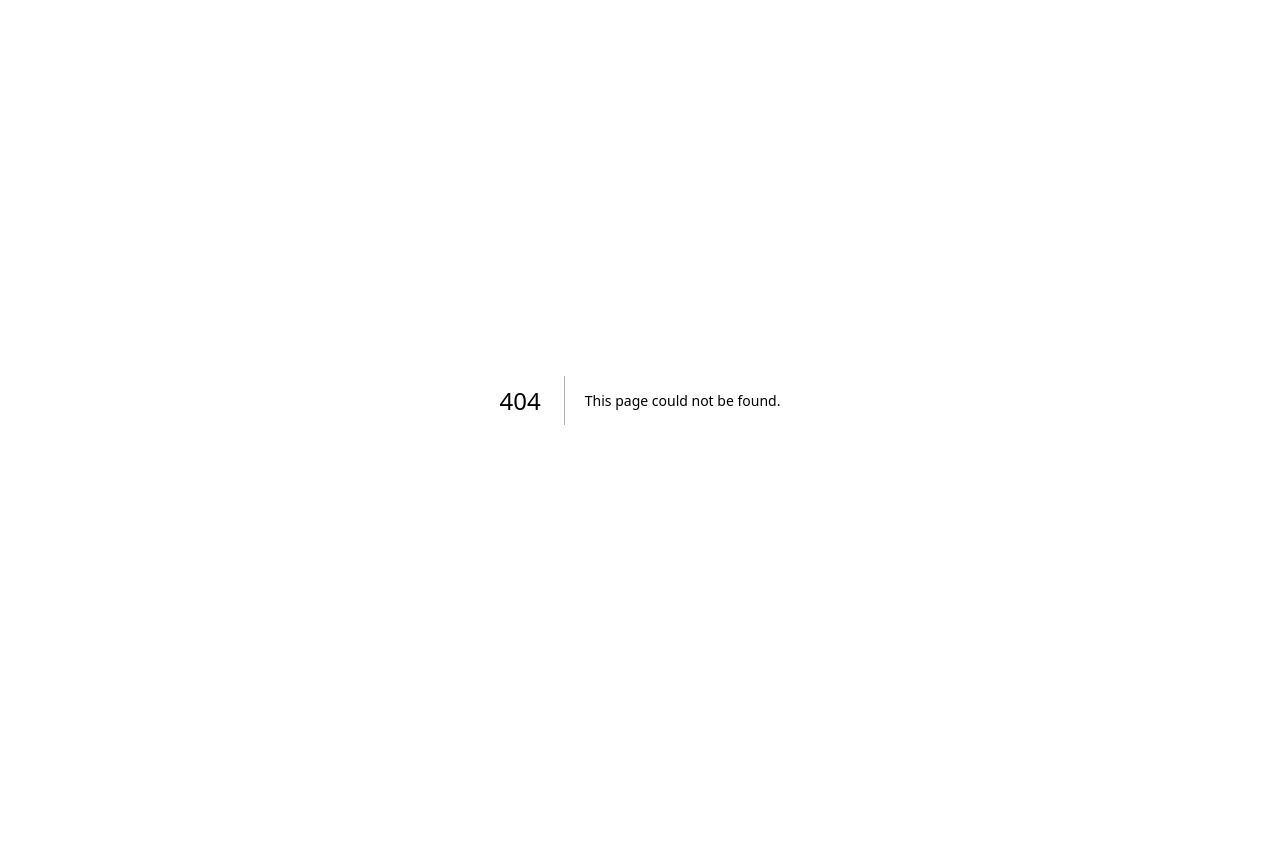
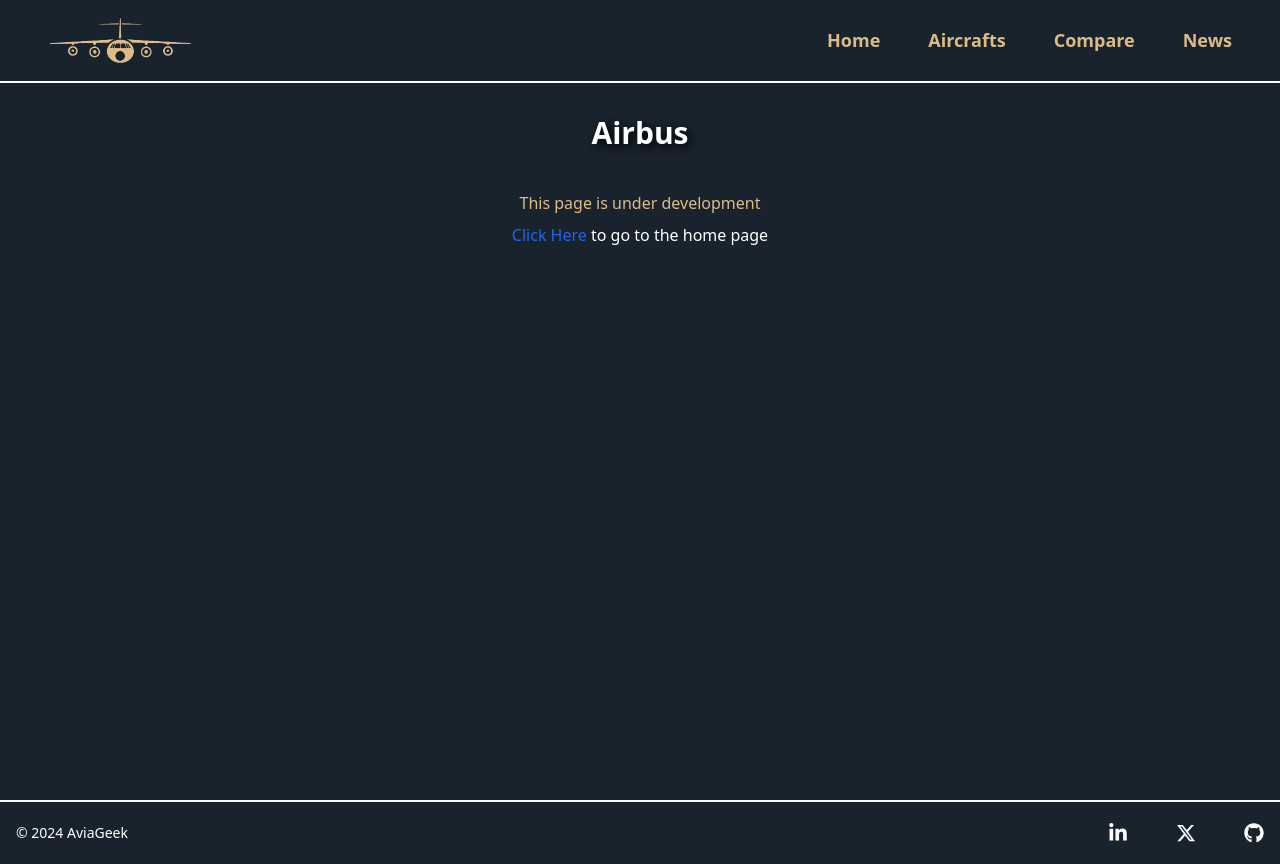
Before and after one commit to abhinavkarnatak-dev/AviaGeek, a Next.js app in the folder frontend/: page /pages/Airbus in a window 1280 px wide. Before the commit this address had no page. Before the commit the page ends 800 px from the top, so only its background shows below. Built offline with nearby package versions, Linux system fonts and the light colour scheme.

Commit message:
Added temp pages

```diff
--- a/frontend/app/page.js
+++ b/frontend/app/page.js
@@ -172,27 +172,31 @@
               name="Airbus-Logo"
               title="Airbus"
               desc="A global leader in innovative aircraft design and manufacturing."
-              pageroute="pages/Aircrafts"
+              pageroute="pages/Airbus"
             />
             <ManufacturerCard
               name="Boeing-Logo"
               title="Boeing"
               desc="A pioneering aerospace company renowned for its iconic airplanes."
+              pageroute="pages/Boeing"
             />
             <ManufacturerCard
               name="Embraer-Logo"
               title="Embraer"
               desc="A global leader in regional aircraft and aviation solutions."
+              pageroute="pages/Embraer"
             />
             <ManufacturerCard
               name="Mitsubishi-Logo"
               title="Mitsubishi Aircraft Corporation"
               desc="Leading innovator in advanced regional jet manufacturing."
+              pageroute="pages/Mitsubishi"
             />
             <ManufacturerCard
               name="Bombardier-Logo"
               title="Bombardier"
               desc="Leader in business jets and advanced aerospace solutions."
+              pageroute="pages/Bombardier"
             />
           </div>
         </div>
--- /dev/null
+++ b/frontend/app/pages/Airbus/page.js
@@ -0,0 +1,34 @@
+import Footer from "@/app/components/Footer";
+import Navbar from "@/app/components/Navbar";
+import Link from "next/link";
+import React from "react";
+
+const page = () => {
+  return (
+    <>
+      <div className="w-full h-screen bg-[#19232D] ">
+        <Navbar hasBorder={true} isTransparent={false} />
+        <div className="mt-8">
+          <h1
+            className="text-[#FFF] text-center text-2xl lg:text-3xl font-sans font-bold"
+            style={{ textShadow: "3px 3px 10px black" }}
+          >
+            Airbus
+          </h1>
+          <p className="text-[#DCBB87] text-center mt-10">
+            This page is under development
+          </p>
+          <p className="text-[#FFF] text-center mt-2">
+            <Link href="/" className="text-blue-600">
+              Click Here
+            </Link>{" "}
+            to go to the home page
+          </p>
+        </div>
+      </div>
+      <Footer />
+    </>
+  );
+};
+
+export default page;
--- /dev/null
+++ b/frontend/app/pages/Boeing/page.js
@@ -0,0 +1,34 @@
+import Footer from "@/app/components/Footer";
+import Navbar from "@/app/components/Navbar";
+import Link from "next/link";
+import React from "react";
+
+const page = () => {
+  return (
+    <>
+      <div className="w-full h-screen bg-[#19232D] ">
+        <Navbar hasBorder={true} isTransparent={false} />
+        <div className="mt-8">
+          <h1
+            className="text-[#FFF] text-center text-2xl lg:text-3xl font-sans font-bold"
+            style={{ textShadow: "3px 3px 10px black" }}
+          >
+            Boeing
+          </h1>
+          <p className="text-[#DCBB87] text-center mt-10">
+            This page is under development
+          </p>
+          <p className="text-[#FFF] text-center mt-2">
+            <Link href="/" className="text-blue-600">
+              Click Here
+            </Link>{" "}
+            to go to the home page
+          </p>
+        </div>
+      </div>
+      <Footer />
+    </>
+  );
+};
+
+export default page;
--- /dev/null
+++ b/frontend/app/pages/Bombardier/page.js
@@ -0,0 +1,34 @@
+import Footer from "@/app/components/Footer";
+import Navbar from "@/app/components/Navbar";
+import Link from "next/link";
+import React from "react";
+
+const page = () => {
+  return (
+    <>
+      <div className="w-full h-screen bg-[#19232D] ">
+        <Navbar hasBorder={true} isTransparent={false} />
+        <div className="mt-8">
+          <h1
+            className="text-[#FFF] text-center text-2xl lg:text-3xl font-sans font-bold"
+            style={{ textShadow: "3px 3px 10px black" }}
+          >
+            Bombardier
+          </h1>
+          <p className="text-[#DCBB87] text-center mt-10">
+            This page is under development
+          </p>
+          <p className="text-[#FFF] text-center mt-2">
+            <Link href="/" className="text-blue-600">
+              Click Here
+            </Link>{" "}
+            to go to the home page
+          </p>
+        </div>
+      </div>
+      <Footer />
+    </>
+  );
+};
+
+export default page;
--- /dev/null
+++ b/frontend/app/pages/Embraer/page.js
@@ -0,0 +1,34 @@
+import Footer from "@/app/components/Footer";
+import Navbar from "@/app/components/Navbar";
+import Link from "next/link";
+import React from "react";
+
+const page = () => {
+  return (
+    <>
+      <div className="w-full h-screen bg-[#19232D] ">
+        <Navbar hasBorder={true} isTransparent={false} />
+        <div className="mt-8">
+          <h1
+            className="text-[#FFF] text-center text-2xl lg:text-3xl font-sans font-bold"
+            style={{ textShadow: "3px 3px 10px black" }}
+          >
+            Embraer
+          </h1>
+          <p className="text-[#DCBB87] text-center mt-10">
+            This page is under development
+          </p>
+          <p className="text-[#FFF] text-center mt-2">
+            <Link href="/" className="text-blue-600">
+              Click Here
+            </Link>{" "}
+            to go to the home page
+          </p>
+        </div>
+      </div>
+      <Footer />
+    </>
+  );
+};
+
+export default page;
--- /dev/null
+++ b/frontend/app/pages/Mitsubishi/page.js
@@ -0,0 +1,34 @@
+import Footer from "@/app/components/Footer";
+import Navbar from "@/app/components/Navbar";
+import Link from "next/link";
+import React from "react";
+
+const page = () => {
+  return (
+    <>
+      <div className="w-full h-screen bg-[#19232D] ">
+        <Navbar hasBorder={true} isTransparent={false} />
+        <div className="mt-8">
+          <h1
+            className="text-[#FFF] text-center text-2xl lg:text-3xl font-sans font-bold"
+            style={{ textShadow: "3px 3px 10px black" }}
+          >
+            Mitsubishi
+          </h1>
+          <p className="text-[#DCBB87] text-center mt-10">
+            This page is under development
+          </p>
+          <p className="text-[#FFF] text-center mt-2">
+            <Link href="/" className="text-blue-600">
+              Click Here
+            </Link>{" "}
+            to go to the home page
+          </p>
+        </div>
+      </div>
+      <Footer />
+    </>
+  );
+};
+
+export default page;
```
Also changed, not shown: frontend/app/layout.js (line endings or trailing spaces).
